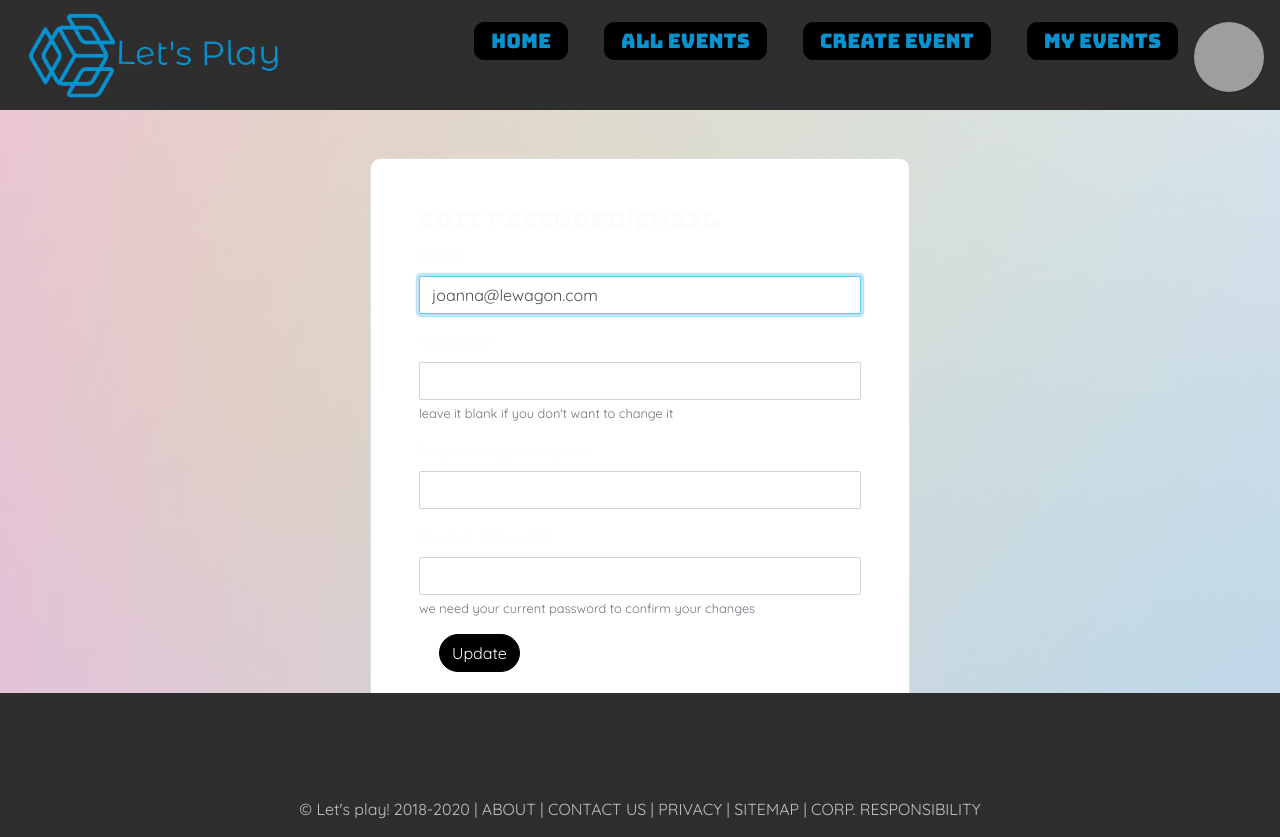
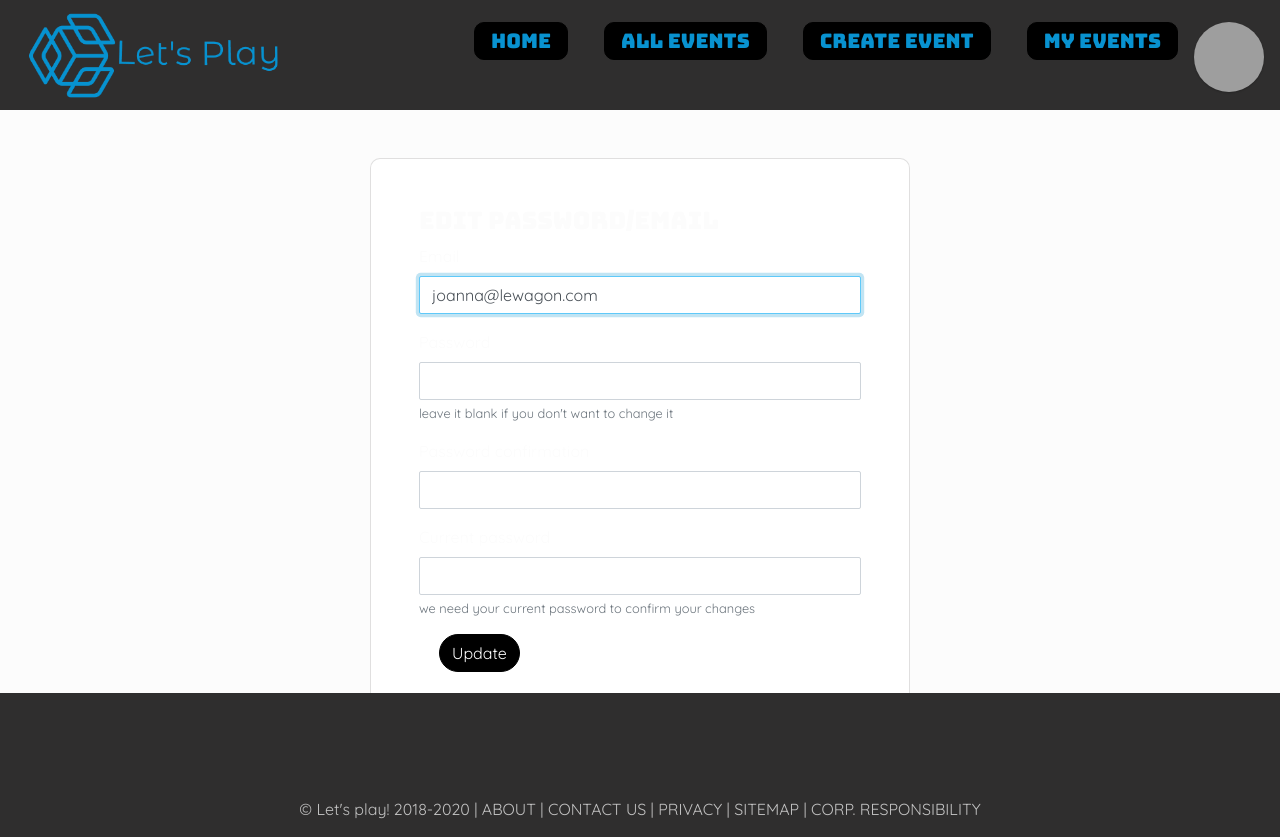
Before and after one commit to dagas19/Lets-play, a Rails app: page /users/edit in a window 1280 px wide. Run offline with Rails 7, Linux system fonts and the light colour scheme; a user stored in the database is signed in; style sheets or scripts are compiled from the project's sources; some libraries are stand-ins or nearby versions; grey boxes are pictures that could not be loaded.

Commit message:
Update _message.scss
Fixed a conflict

```diff
--- a/app/assets/stylesheets/components/_message.scss
+++ b/app/assets/stylesheets/components/_message.scss
@@ -32,11 +32,11 @@
 // General
 
 
-body {
-  background-image: radial-gradient(circle at 100% 100%, rgba(lightblue, 0.8),rgba(pink, 0.05)),
-                    radial-gradient(circle at 100% 0%, rgba(#e3ade6, 0.05), rgba(#e3ade6, 0.8)),
-                    radial-gradient(circle at 20% 50%, rgba(yellow, 0.5), rgba(pink, 0.1));
-}
+// body {
+//  background-image: radial-gradient(circle at 100% 100%, rgba(lightblue, 0.8),rgba(pink, 0.05)),
+//                    radial-gradient(circle at 100% 0%, rgba(#e3ade6, 0.05), rgba(#e3ade6, 0.8)),
+//                    radial-gradient(circle at 20% 50%, rgba(yellow, 0.5), rgba(pink, 0.1));
+// }
 // .inppp {
 //    position: relative;
 // }
```
